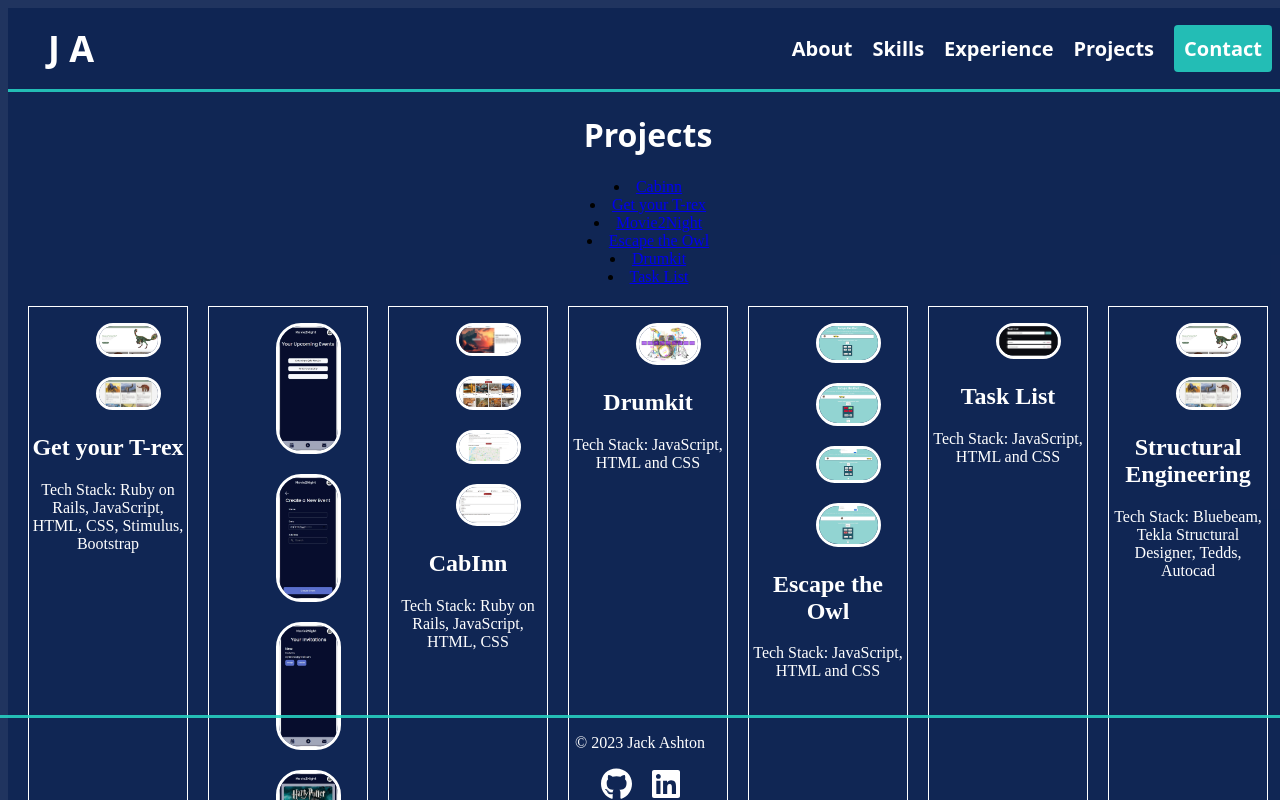
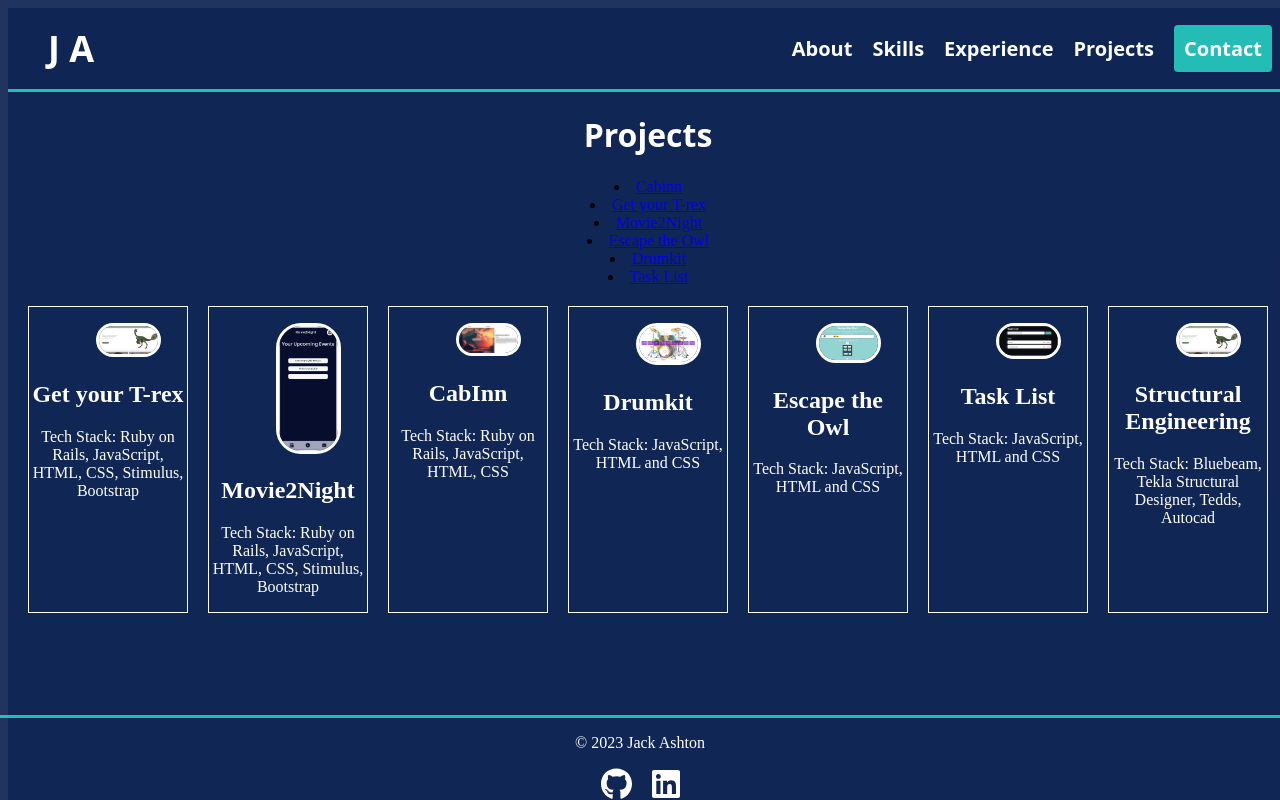
Before and after one commit to Jackdashton/portfolio, a React (Vite) app in the folder portfolio/: page /projects in a window 1280 px wide. Shown: the top 800 px of the page. Built offline with nearby package versions, Linux system fonts and the light colour scheme.

Commit message:
displays first image in array

```diff
--- a/portfolio/src/components/Projects.jsx
+++ b/portfolio/src/components/Projects.jsx
@@ -17,21 +17,18 @@ function Projects() {
       <div className={styles.wrapper}>
         {projectData.map((project) => (
           <div className={styles.projectCard} key={project.id}>
-            {project.images?.map((type, index) => {
-              return (
-                <ul key={index}>
+            {project.images?.length > 0 && (
+              <>
+                <ul>
                   <li>
-                    {<img src={`/images/screenshots/${type}.JPG`} alt="" />}
+                    {<img src={`/images/screenshots/${project.images[0]}.JPG`} alt="" />}
                   </li>
                 </ul>
-              );
-            })}
-            {/* <div style={{ backgroundImage: `url(/${project.images?.[0]}.JPG)` }}> */}
               <h2>{project.title}</h2>
               <p>Tech Stack: {project.tech}</p>
               <p>{project.description}</p>
+              </>)}
             </div>
-          // </div>
         ))}
       </div>
     </>
```
